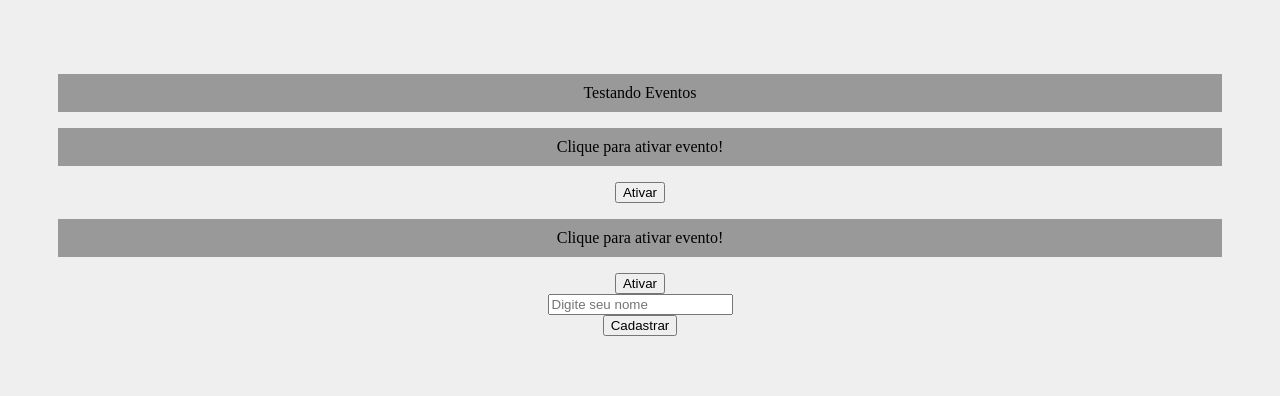
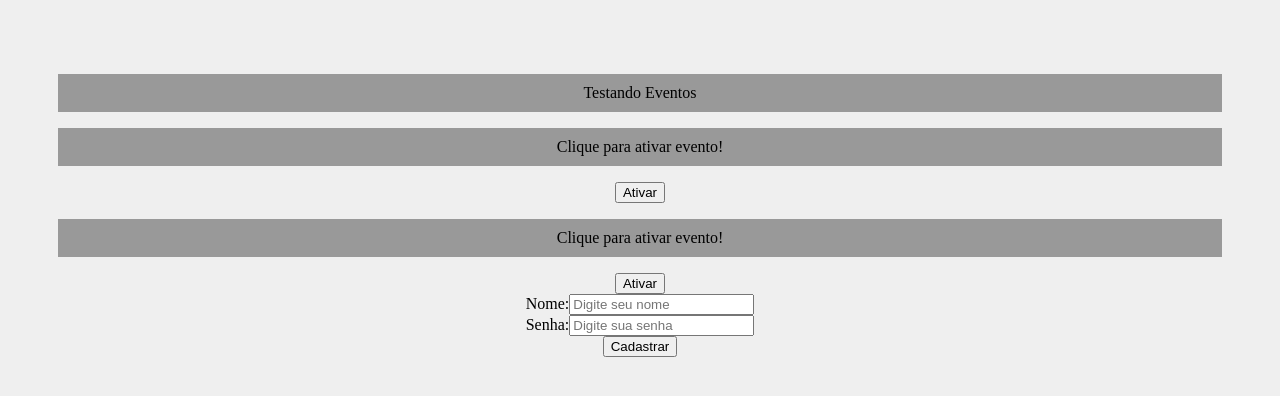
Before and after one commit to tpessoa10/Curso-React, a React (Create React App) app: page / in a window 1280 px wide. Shown: the top 396 px of the page. Built offline with nearby package versions, Linux system fonts and the light colour scheme.

Commit message:
Entendendo useState

```diff
--- a/src/components/Form.js
+++ b/src/components/Form.js
@@ -1,14 +1,24 @@
+import { useState } from "react"
+
 function Form(){
     function cadastrarUsuario(e){
         e.preventDefault()
-        console.log(`Cadastrou usuário`)
+        console.log(`Cadastrou usuário ${name} Senha:${password}`)
     }
+
+    const [name, setName] = useState()
+    const [password, setPassword] = useState()
 
     return (
         <div>
             <form onSubmit={cadastrarUsuario}>
                 <div>
-                    <input placeholder="Digite seu nome" type="text"/>
+                    <label htmlFor="name">Nome:</label>
+                    <input placeholder="Digite seu nome" id="name" name="name" type="text" onChange={(e) => setName(e.target.value)}/>
+                </div>
+                <div>
+                    <label htmlFor="password">Senha:</label>
+                    <input placeholder="Digite sua senha" id="password" name="password" type="password" onChange={(e) => setPassword(e.target.value)}/>
                 </div>
                 <div>
                     <input type="submit" value="Cadastrar"/>
```
